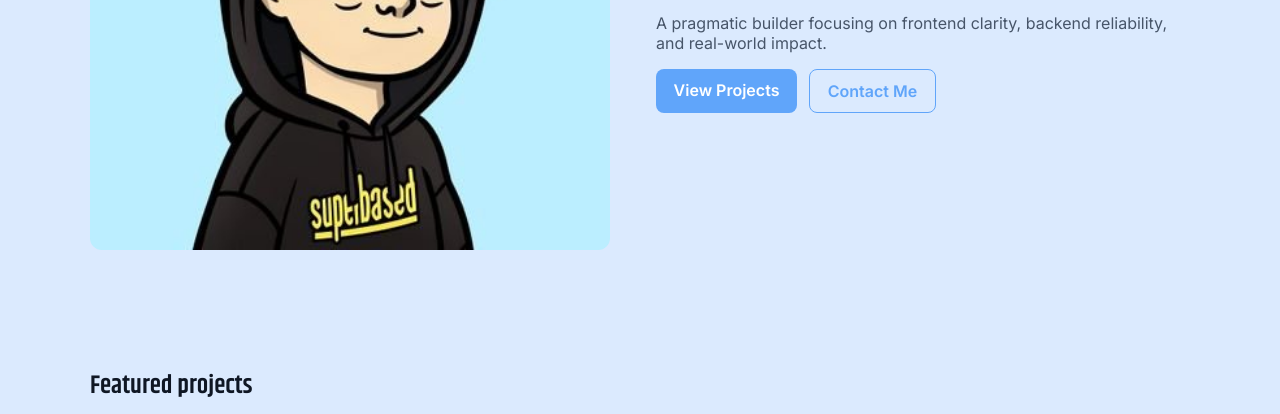
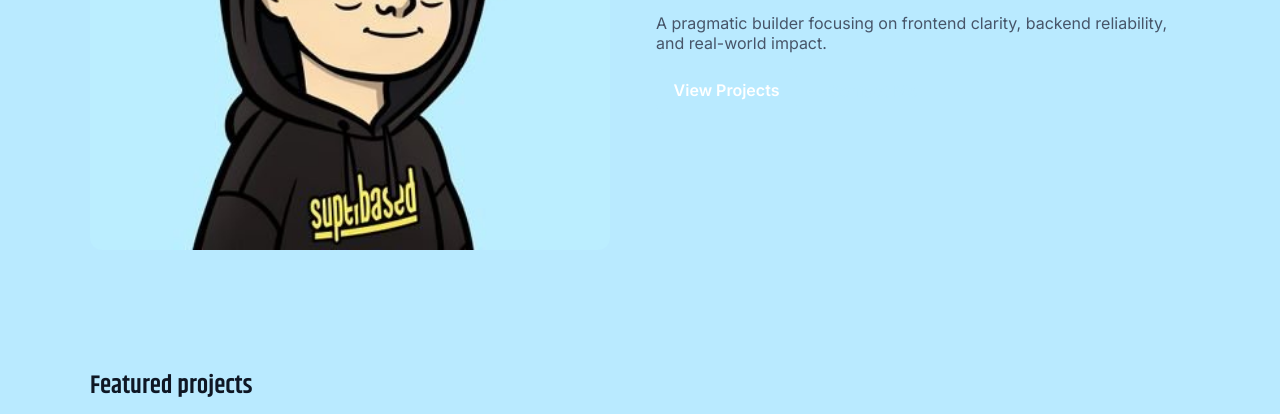
Before and after one commit to Yungtimmy/TebasPort, a website: page index.html in a window 1280 px wide. Shown: the part 386-800 px from the top of the page. Drawn offline with Linux system fonts and the light colour scheme.

Commit message:
better background

```diff
--- a/assets/css/style.css
+++ b/assets/css/style.css
@@ -3,10 +3,10 @@
    Replace or extend with Tailwind if you prefer a utility approach. */
 
 :root{
-  --bg:#dbeafe; /* soft light blue */
+  --bg: #B9EAFF; /* soft light blue */
   --text:#0f1724; /* dark gray */
   --muted:#475569;
-  --accent:#60a5fa; /* light blue */
+  --accent:#B9EAFF; /* light blue */
   --container:1100px;
 }
 *{box-sizing:border-box}
```
